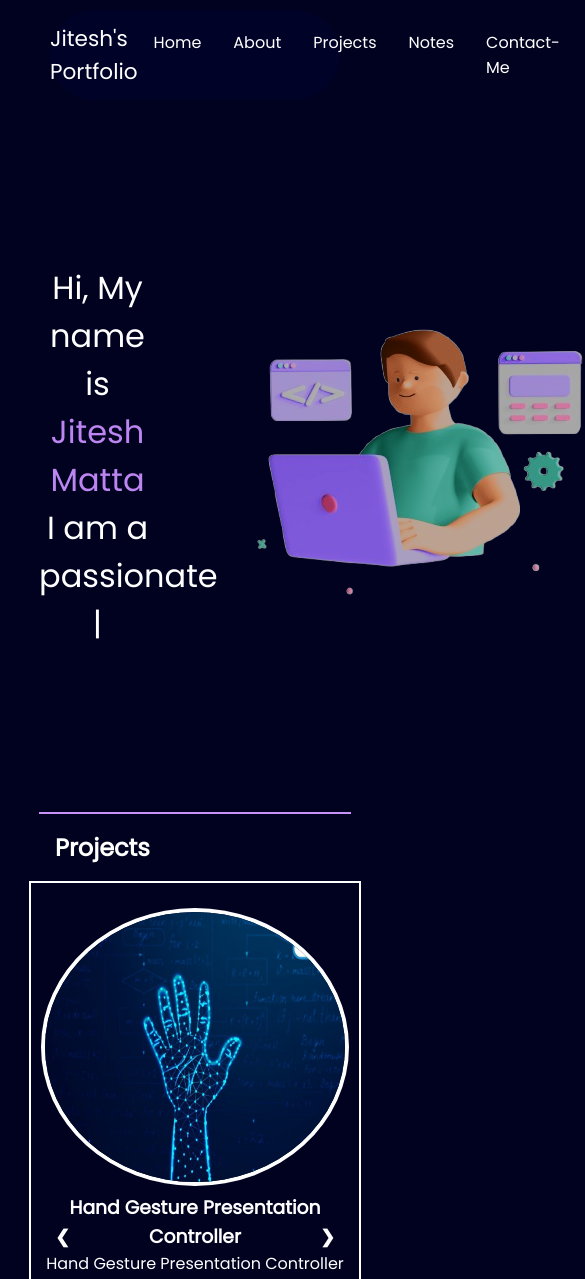
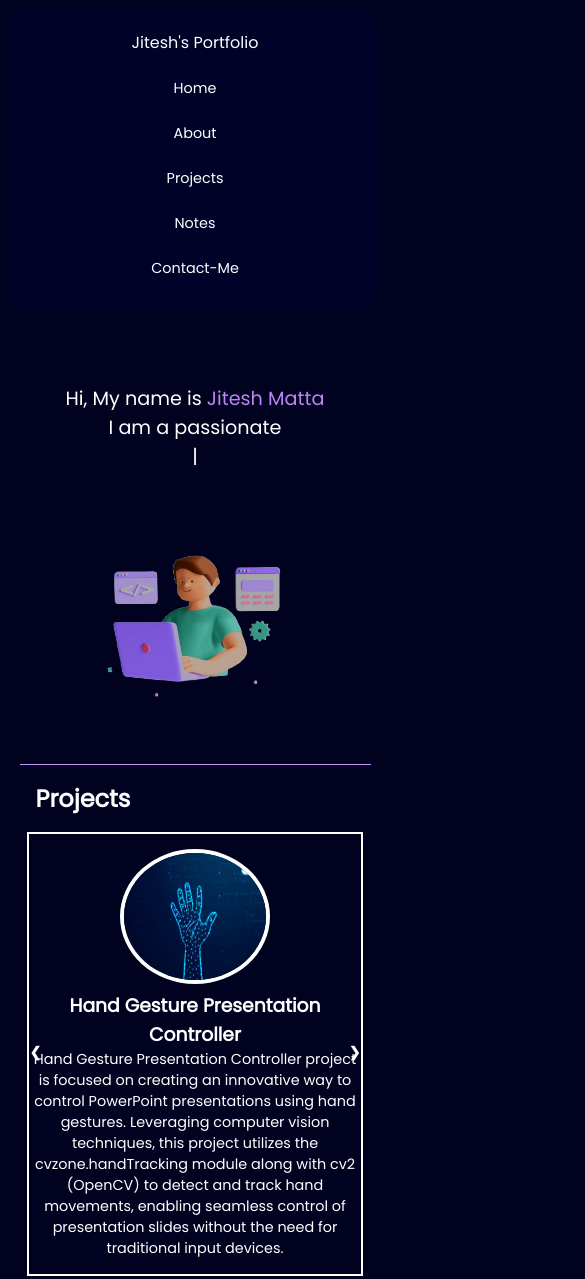
Before and after one commit to mattajitesh/portfolio, a plain HTML site: page index.html in a window 390 px wide. Shown: the top 1279 px of the page, 585 px wide, since content can reach past the window. Drawn offline with nearby package versions, Linux system fonts and the light colour scheme.

Commit message:
update the css file
update the css file for adding the responsiveness feature for the portfolio site

```diff
--- a/index.css
+++ b/index.css
@@ -1,7 +1,7 @@
 * {
-    margin: 0%;
-    padding: 0%;
-
+    margin: 0;
+    padding: 0;
+    box-sizing: border-box; /* Ensures padding and border are included in element's total width and height */
 }
 
 .purple {
@@ -22,7 +22,6 @@ nav {
     background-color: rgb(1, 2, 40);
     border-radius: 50px;
     margin: 10px 50px;
-
 }
 
 nav ul {
@@ -32,7 +31,7 @@ nav ul {
 
 nav ul li {
     list-style: none;
-    margin: 0px 1rem;
+    margin: 0 1rem;
 }
 
 nav ul li a {
@@ -52,24 +51,23 @@ nav ul li a:hover {
 .firstSection {
     display: flex;
     justify-content: space-around;
-    margin: 50px 0px;
+    margin: 50px 0;
     align-items: center;
 }
 
-.firstSection>div {
+.firstSection > div {
     width: 30%;
     margin: 50px 0;
 }
 
 .leftFirstSection {
     text-align: center;
-    padding: 4rem 0rem;
+    padding: 4rem 0;
     font-size: 2rem;
 }
 
 .rightFirstSection {
     text-align: center;
-
 }
 
 .secondSection {
@@ -77,10 +75,9 @@ nav ul li a:hover {
 }
 
 .secondSection hr {
-    border: 0px;
+    border: 0;
     background: rgb(199, 145, 250);
     height: 1.5px;
-
 }
 
 .secondSection h2 {
@@ -94,15 +91,13 @@ nav ul li a:hover {
 
 .slideProjectContainer {
     border: 2px solid;
-    /* border-color: rgb(189, 133, 241); */
-    /* border-color: white; */
     margin: 1rem 10%;
     padding: 25px 10px;
     height: auto;
     text-align: center;
 }
 
-.slideProjectContainer:hover{
+.slideProjectContainer:hover {
     border-color: rgb(189, 133, 241);
 }
 
@@ -114,10 +109,9 @@ nav ul li a:hover {
     text-decoration: none;
     color: white;
     text-align: center;
-
 }
 
-.slideProjectContainer a img{
+.slideProjectContainer a img {
     width: 300px;
     height: 270px;
     background-color: white;
@@ -133,7 +127,8 @@ nav ul li a:hover {
     display: none;
 }
 
-.prev,.next {
+.prev,
+.next {
     cursor: pointer;
     position: absolute;
     top: 50%;
@@ -148,16 +143,14 @@ nav ul li a:hover {
     user-select: none;
 }
 
-/* Position the "next button" to the right */
 .next {
     right: 0;
     border-radius: 3px 0 0 3px;
 }
 
-/* On hover, add a black background color with a little bit see-through */
-.prev:hover, .next:hover {
+.prev:hover,
+.next:hover {
     background-color: rgb(189, 133, 241);
-    ;
 }
 
 .dot {
@@ -182,41 +175,168 @@ nav ul li a:hover {
 
 @keyframes fade {
     from {
-        opacity: .4
+        opacity: 0.4;
     }
-
     to {
-        opacity: 1
+        opacity: 1;
     }
 }
 
 footer {
-
     display: flex;
     justify-content: space-evenly;
-    background-color: rgb(20 20 28);
+    background-color: rgb(20, 20, 28);
     padding: 5rem;
 }
 
-footer .first-footer>div{
+footer .first-footer > div {
     padding: 10px;
-    border-top: 3px solid rgb(189, 133, 241);;
-    border-left: 3px solid rgb(189, 133, 241);;
-    border-bottom: 3px solid rgb(189, 133, 241);;
+    border-top: 3px solid rgb(189, 133, 241);
+    border-left: 3px solid rgb(189, 133, 241);
+    border-bottom: 3px solid rgb(189, 133, 241);
 }
 
-footer ul{
+footer ul {
     list-style: none;
 }
 
-footer ul li a{
+footer ul li a {
     text-decoration: none;
     color: white;
     font-size: 1.1rem;
 }
 
-footer ul li a:hover{
-    text-decoration: none;
+footer ul li a:hover {
     color: rgb(189, 133, 241);
+}
 
+/* Media Queries for Responsiveness */
+
+/* Tablets (768px and below) */
+@media screen and (max-width: 768px) {
+    nav {
+        flex-direction: column;
+        height: auto;
+        padding: 20px;
+        margin: 10px 20px;
+        border-radius: 30px;
+    }
+
+    nav .left {
+        font-size: 1.2rem;
+        margin-bottom: 10px;
+    }
+
+    nav ul {
+        flex-direction: column;
+        align-items: center;
+    }
+
+    nav ul li {
+        margin: 10px 0;
+    }
+
+    .firstSection {
+        flex-direction: column;
+        margin: 30px 0;
+    }
+
+    .firstSection > div {
+        width: 80%;
+        margin: 20px 0;
+    }
+
+    .leftFirstSection {
+        font-size: 1.5rem;
+        padding: 2rem 0;
+    }
+
+    .rightFirstSection img {
+        width: 100%;
+        max-width: 300px;
+    }
+
+    .slideProjectContainer {
+        margin: 1rem 5%;
+        padding: 20px 10px;
+    }
+
+    .slideProjectContainer a img {
+        width: 200px;
+        height: 180px;
+    }
+
+    footer {
+        flex-direction: column;
+        padding: 3rem 2rem;
+    }
+
+    footer .first-footer,
+    footer .second-footer,
+    footer .third-footer,
+    footer .fourth-footer {
+        margin-bottom: 2rem;
+    }
 }
+
+/* Mobile Devices (480px and below) */
+@media screen and (max-width: 480px) {
+    nav {
+        margin: 10px;
+        border-radius: 20px;
+    }
+
+    nav .left {
+        font-size: 1rem;
+    }
+
+    nav ul li a {
+        font-size: 0.9rem;
+    }
+
+    .leftFirstSection {
+        font-size: 1.2rem;
+        padding: 1.5rem 0;
+    }
+
+    .rightFirstSection img {
+        max-width: 200px;
+    }
+
+    .secondSection {
+        margin: 20px 5%;
+    }
+
+    .slideProjectContainer {
+        margin: 1rem 2%;
+        padding: 15px 5px;
+    }
+
+    .slideProjectContainer a img {
+        width: 150px;
+        height: 135px;
+    }
+
+    .slideProjectContainer p {
+        font-size: 0.9rem;
+    }
+
+    .prev,
+    .next {
+        font-size: 14px;
+        padding: 10px;
+    }
+
+    .dot {
+        height: 10px;
+        width: 10px;
+    }
+
+    footer {
+        padding: 2rem 1rem;
+    }
+
+    footer ul li a {
+        font-size: 0.9rem;
+    }
+}
```
